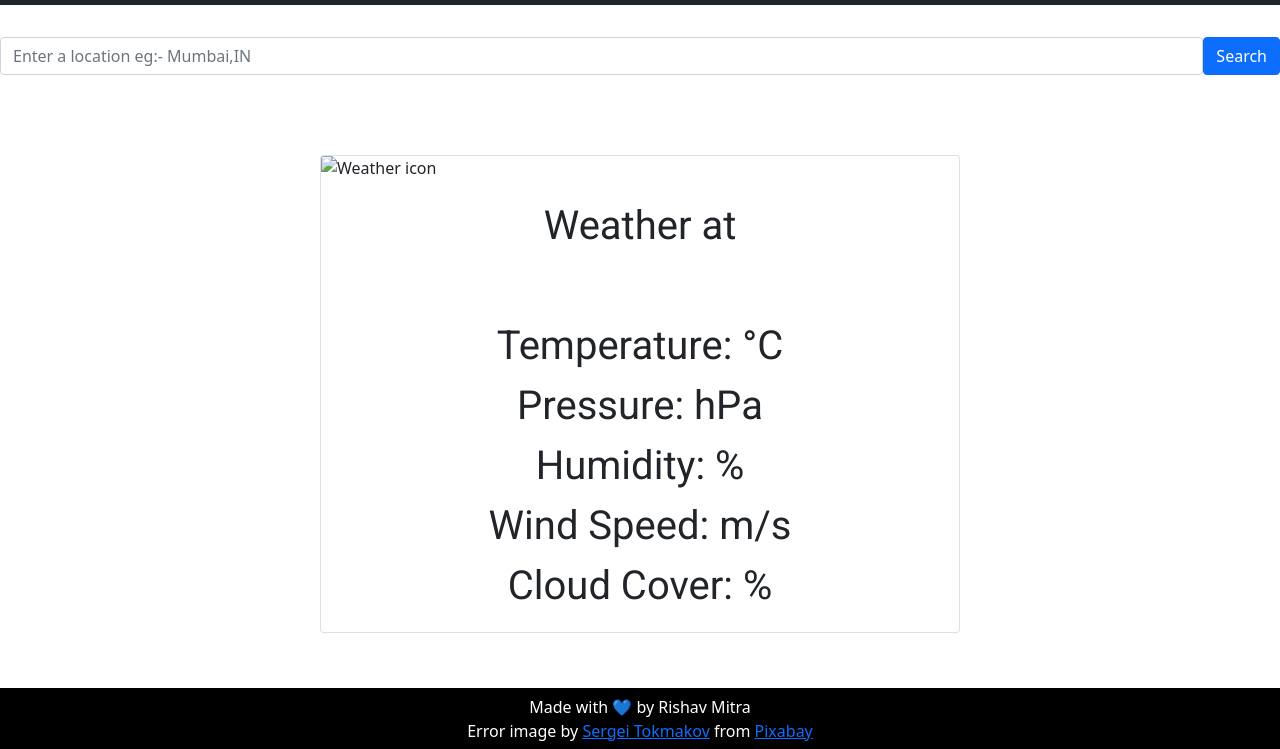
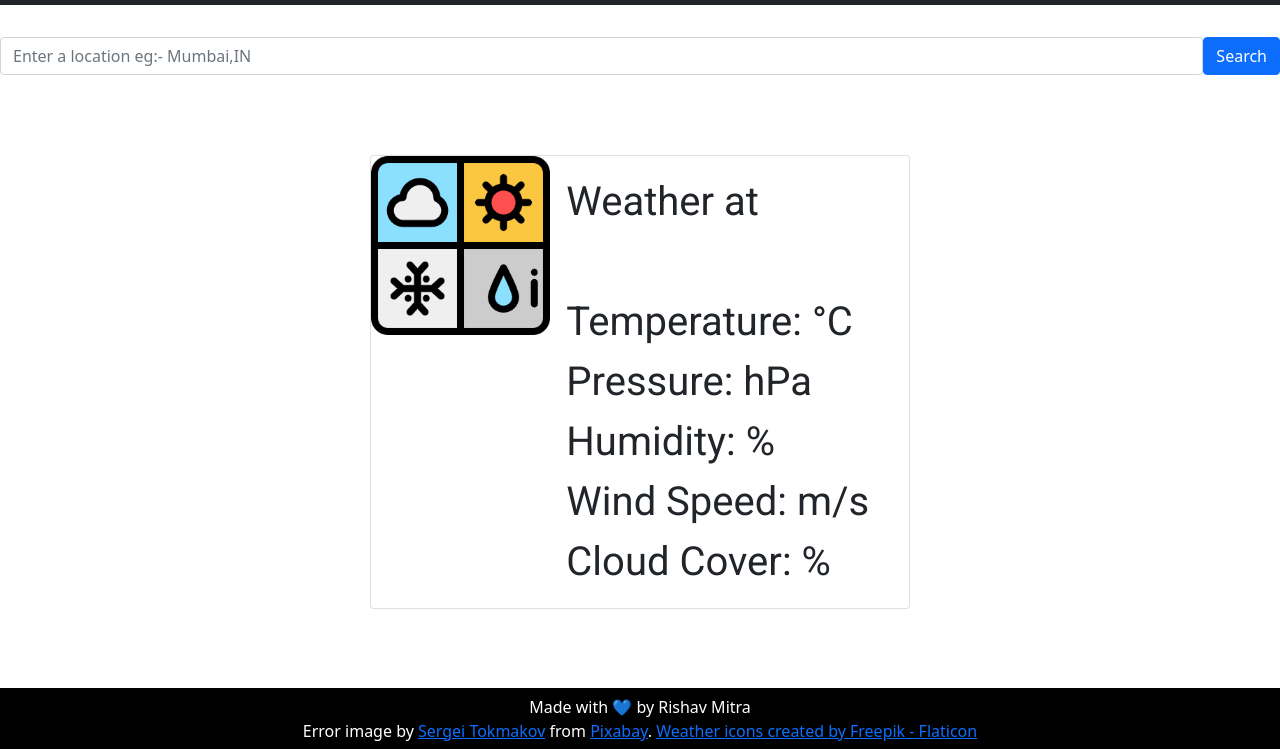
Before and after one commit to Rishav-12/weatherz, a website: page public/index.html in a window 1280 px wide. Shown: the part 51-800 px from the top of the page. Drawn offline with nearby package versions, Linux system fonts and the light colour scheme.

Commit message:
style: change card style

```diff
--- a/public/index.html
+++ b/public/index.html
@@ -22,10 +22,14 @@
       <input class="form-control" type="text" placeholder="Enter a location eg:- Mumbai,IN" aria-label="default input example">
       <button type="button" class="btn btn-primary">Search</button>
     </div>
-    <div class="card">
-      <img src="" class="card-img-top" alt="Weather icon">
+    <div class="card mb-3" style="max-width: 540px;">
+      <div class="row g-0">
+        <div class="col-md-4">
+          <img src="weather-news.png" class="img-fluid rounded-start" alt="Weather icon">
+        </div>
+        <div class="col-md-8">
           <div class="card-body">
-        <p class="card-text text-center">
+            <p class="card-text">
               Weather at <span class="place"></span><br>
               <span class="weather"></span><br>
               Temperature: <span class="temperature"></span> &deg;C<br>
@@ -36,10 +40,13 @@
             </p>
           </div>
         </div>
+      </div>
+    </div>
     <div class="footer">
       Made with 💙 by Rishav Mitra
       <br>
-      Error image by <a href="https://pixabay.com/users/sergeitokmakov-3426571/?utm_source=link-attribution&amp;utm_medium=referral&amp;utm_campaign=image&amp;utm_content=4827231" target="_blank">Sergei Tokmakov</a> from <a href="https://pixabay.com/?utm_source=link-attribution&amp;utm_medium=referral&amp;utm_campaign=image&amp;utm_content=4827231" target="_blank">Pixabay</a>
+      Error image by <a href="https://pixabay.com/users/sergeitokmakov-3426571/?utm_source=link-attribution&amp;utm_medium=referral&amp;utm_campaign=image&amp;utm_content=4827231" target="_blank">Sergei Tokmakov</a> from <a href="https://pixabay.com/?utm_source=link-attribution&amp;utm_medium=referral&amp;utm_campaign=image&amp;utm_content=4827231" target="_blank">Pixabay</a>.
+      <a href="https://www.flaticon.com/free-icons/weather" title="weather icons">Weather icons created by Freepik - Flaticon</a>
     </div>
     <script src="script.js"></script>
   </body>
--- a/public/script.js
+++ b/public/script.js
@@ -1,4 +1,4 @@
-const imageElement = document.querySelector(".card-img-top");
+const imageElement = document.querySelector(".img-fluid");
 const buttonElement = document.querySelector(".btn");
 
 async function fetchData(loc) {
```
Also changed, not shown: public/weather-news.png (added). Lines whose indentation alone changed are shown as unchanged.
